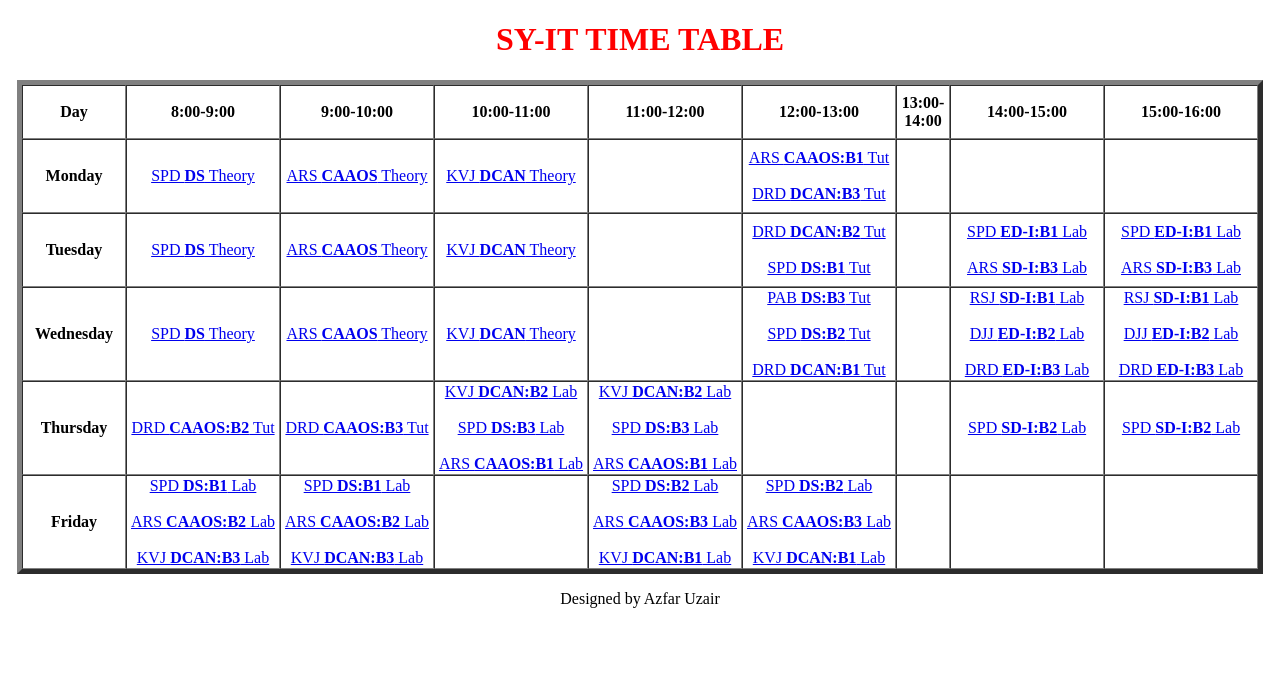
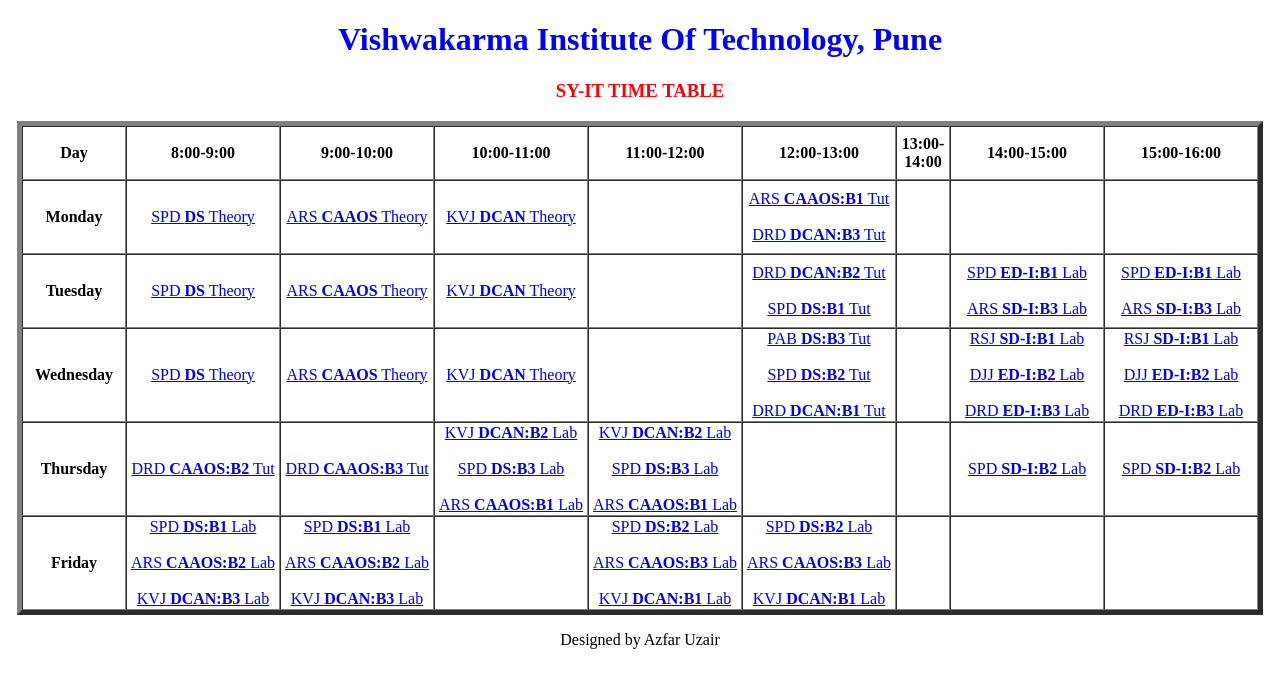
Before and after one commit to azfaruzair/TimeTable_SY_IT, a plain HTML site: page Time Table.html in a window 1280 px wide. Drawn offline with Linux system fonts and the light colour scheme.

Commit message:
Updated
Just added the college name.

```diff
--- a/Time Table.html
+++ b/Time Table.html
@@ -2,8 +2,8 @@
 <html>
 
 <body>
-
-	<h1 style="text-align:center; color: red; ">SY-IT TIME TABLE</h1>
+	<h1 style="text-align:center; color: blue; ">Vishwakarma Institute Of Technology, Pune</h1>
+	<h3 style="text-align:center; color: red; ">SY-IT TIME TABLE</h3>
 	<table border="5" cellspacing="0" align="center">
 		<!--<caption>Timetable</caption>-->
 		<tr>
```
